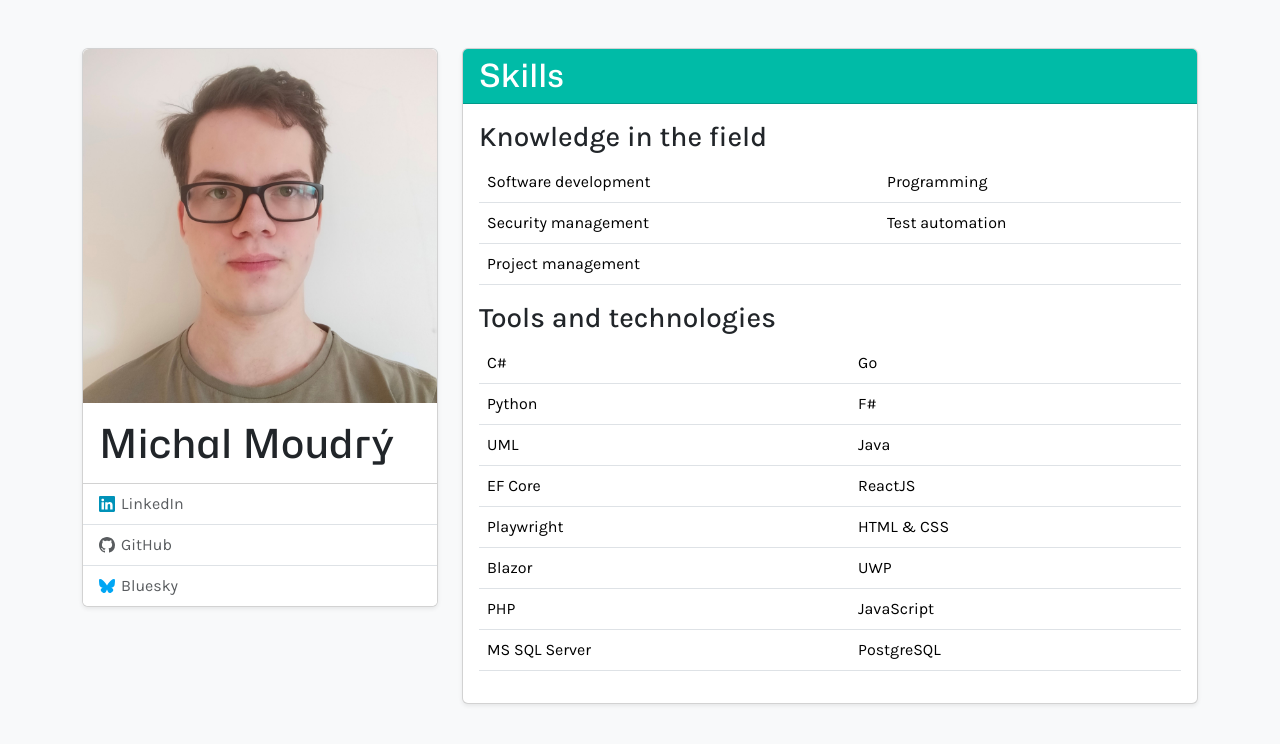
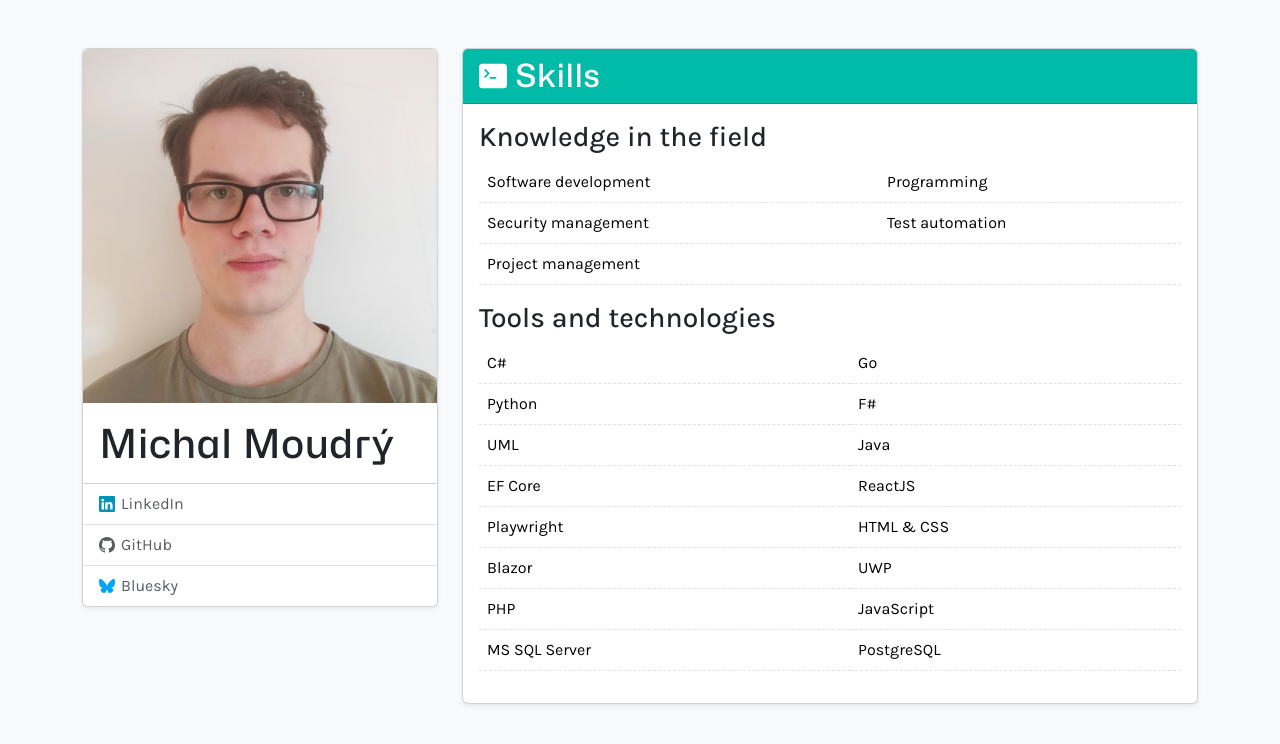
Before and after one commit to MichalMoudry/michalmoudry.github.io, a Jekyll site: the page built from skills/index.html, in a window 1280 px wide. Shown: the top 744 px of the page. Built offline with Jekyll 4.4.1, drawn with Linux system fonts in a browser that asks for light colours.

Commit message:
Updated icons and table borders

```diff
--- a/_includes/skills.html
+++ b/_includes/skills.html
@@ -1,9 +1,9 @@
 <div class="card-header">
     <h2 class="mb-0 d-flex gap-3 align-items-center">
         <svg xmlns="http://www.w3.org/2000/svg" width="16" height="16" fill="currentColor"
-            class="bi bi-brightness-low-fill fs-3" viewBox="0 0 16 16">
+            class="bi bi-terminal-fill fs-3" viewBox="0 0 16 16">
             <path
-                d="M12 8a4 4 0 1 1-8 0 4 4 0 0 1 8 0M8.5 2.5a.5.5 0 1 1-1 0 .5.5 0 0 1 1 0m0 11a.5.5 0 1 1-1 0 .5.5 0 0 1 1 0m5-5a.5.5 0 1 1 0-1 .5.5 0 0 1 0 1m-11 0a.5.5 0 1 1 0-1 .5.5 0 0 1 0 1m9.743-4.036a.5.5 0 1 1-.707-.707.5.5 0 0 1 .707.707m-7.779 7.779a.5.5 0 1 1-.707-.707.5.5 0 0 1 .707.707m7.072 0a.5.5 0 1 1 .707-.707.5.5 0 0 1-.707.707M3.757 4.464a.5.5 0 1 1 .707-.707.5.5 0 0 1-.707.707" />
+                d="M0 3a2 2 0 0 1 2-2h12a2 2 0 0 1 2 2v10a2 2 0 0 1-2 2H2a2 2 0 0 1-2-2zm9.5 5.5h-3a.5.5 0 0 0 0 1h3a.5.5 0 0 0 0-1m-6.354-.354a.5.5 0 1 0 .708.708l2-2a.5.5 0 0 0 0-.708l-2-2a.5.5 0 1 0-.708.708L4.793 6.5z" />
         </svg>
         Skills
     </h2>
--- a/css/main.css
+++ b/css/main.css
@@ -49,3 +49,7 @@ h2 > .bi {
     width: 1em;
     height: 1em;
 }
+
+#skills-table td, #tools-table td {
+    border-style: dashed;
+}
--- a/skills/index.html
+++ b/skills/index.html
@@ -4,13 +4,20 @@ layout: default
 
 <div class="card shadow-sm mt-4 mt-lg-0">
     <div class="card-header">
-        <h2 class="mb-0">Skills</h2>
+        <h2 class="mb-0 mb-0 d-flex gap-2 align-items-center">
+            <svg xmlns="http://www.w3.org/2000/svg" width="16" height="16" fill="currentColor"
+                class="bi bi-terminal-fill fs-3" viewBox="0 0 16 16">
+                <path
+                    d="M0 3a2 2 0 0 1 2-2h12a2 2 0 0 1 2 2v10a2 2 0 0 1-2 2H2a2 2 0 0 1-2-2zm9.5 5.5h-3a.5.5 0 0 0 0 1h3a.5.5 0 0 0 0-1m-6.354-.354a.5.5 0 1 0 .708.708l2-2a.5.5 0 0 0 0-.708l-2-2a.5.5 0 1 0-.708.708L4.793 6.5z" />
+            </svg>
+            Skills
+        </h2>
     </div>
 
     <div class="card-body">
         <h3 class="card-title">Knowledge in the field</h3>
         <div class="table-responsive">
-            <table class="table">
+            <table class="table" id="skills-table">
                 <tbody>
                     <tr>
                         <td>Software development</td>
@@ -29,7 +36,7 @@ layout: default
 
         <h3 class="card-title">Tools and technologies</h3>
         <div class="table-responsive">
-            <table class="table">
+            <table class="table" id="tools-table">
                 <tbody>
                     <tr>
                         <td>C#</td>
```
Also changed, not shown: index.html (+5 -3 lines).
